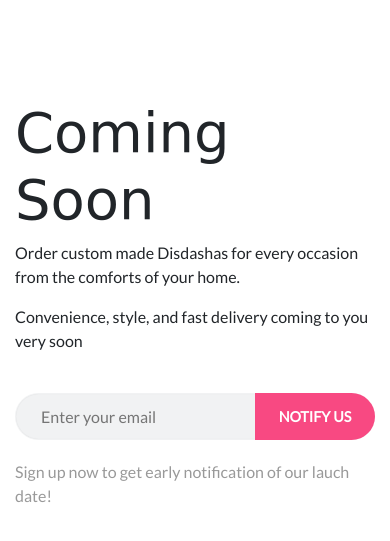
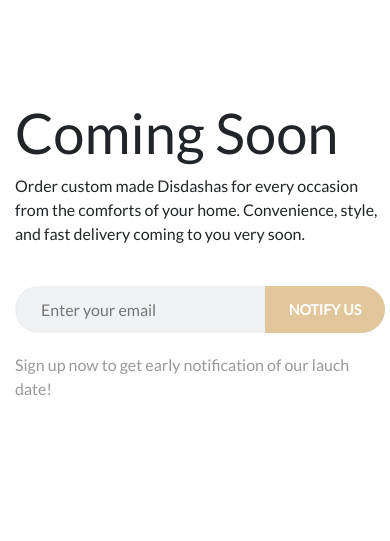
Before and after one commit to Anishgadekar1994/Anishgadekar1994.github.io, a plain HTML site: page index.html in a window 390 px wide. Shown: the part 73-614 px from the top of the page. Drawn offline with nearby package versions, Linux system fonts and the light colour scheme; a web font is replaced by a local one.

Commit message:
changed font of coming soon

```diff
--- a/css/main.css
+++ b/css/main.css
@@ -14,13 +14,6 @@
 .logo-image{
 	height: 50px;
 }
-.email-input-area{
-	width: 100%;
-}
-
-.email-input-area .submit-btn:hover{
-	background: #e40b52;
-}
 
 .email-input-area{
 	margin: 40px 0 20px;
@@ -28,7 +21,9 @@
 	width: 400px;
 	height: 47px;
 }
-
+.email-form-container{
+	width: 400px;
+}
 .email-input-area .email-input{
 	width: 100%;
 	position: absolute;
@@ -59,12 +54,12 @@
 	font-size: .9em;
 	border-radius: 0 40px 40px 0;
 	transition: all .3s;
-	background: #F84982;
+	background:#e1c79b;
 	color: #fff;
 	border:none;
 }
 .email-input-area .submit-btn:hover{
-	background: #e40b52;
+	background: #e1c79b;
 }
 
 .text-after-notify{
@@ -81,13 +76,13 @@
 .coming-soon-conatiner h1{
 	font-size: 3.5rem;
 }
-.coming-soon-text{
-	font-family: 'Charm', cursive;
-}
 
 @media only screen and (max-width: 840px) {
 	.email-input-area{
-		width: 360px;
+		width: 370px;
+	}
+	.email-form-container{
+		width: 370px;
 	}
 	.hidden-mobile{
 		display: none;
--- a/index.html
+++ b/index.html
@@ -21,14 +21,15 @@
 					<img src="images/logo.png" class="logo-image">
 					<div class="coming-soon-conatiner">
 						<h1 class="coming-soon-text">Coming Soon</h1>
-						<p>Order custom made Disdashas for every occasion from the comforts of your home. </p>
-						<p>Convenience, style, and fast delivery coming to you very soon</p>
+						<div class="email-form-container">
+							<p>Order custom made Disdashas for every occasion from the comforts of your home. Convenience, style, and fast delivery coming to you very soon.</p>
 
-						<div class="email-input-area">
-							<form method="post">
-								<input class="email-input" name="email" type="text" placeholder="Enter your email"/>
-								<button class="submit-btn" name="submit" type="submit"><b>NOTIFY US</b></button>
-							</form>
+							<div class="email-input-area">
+								<form method="post">
+									<input class="email-input" name="email" type="text" placeholder="Enter your email"/>
+									<button class="submit-btn" name="submit" type="submit"><b>NOTIFY US</b></button>
+								</form>
+							</div>
 						</div>
 						<p class="text-after-notify">Sign up now to get early notification of our lauch date!</p>
 					</div>
```
